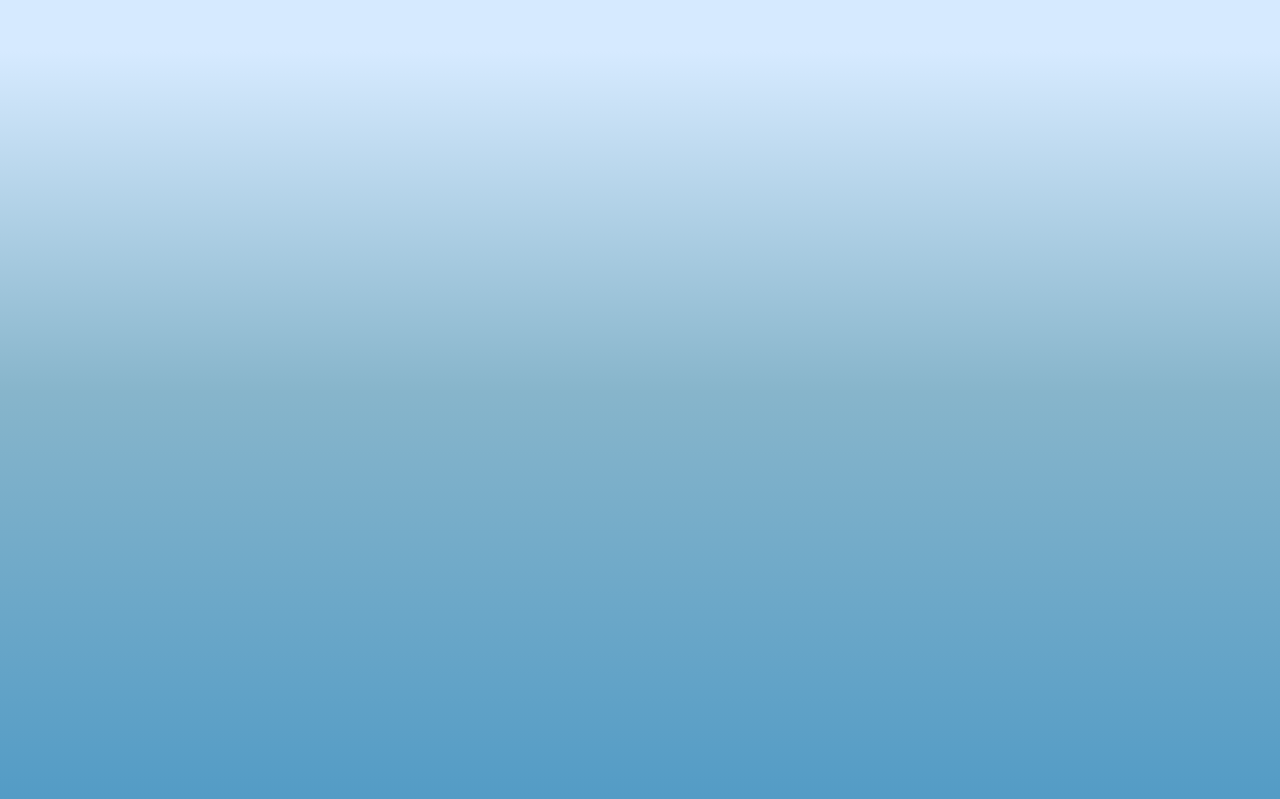
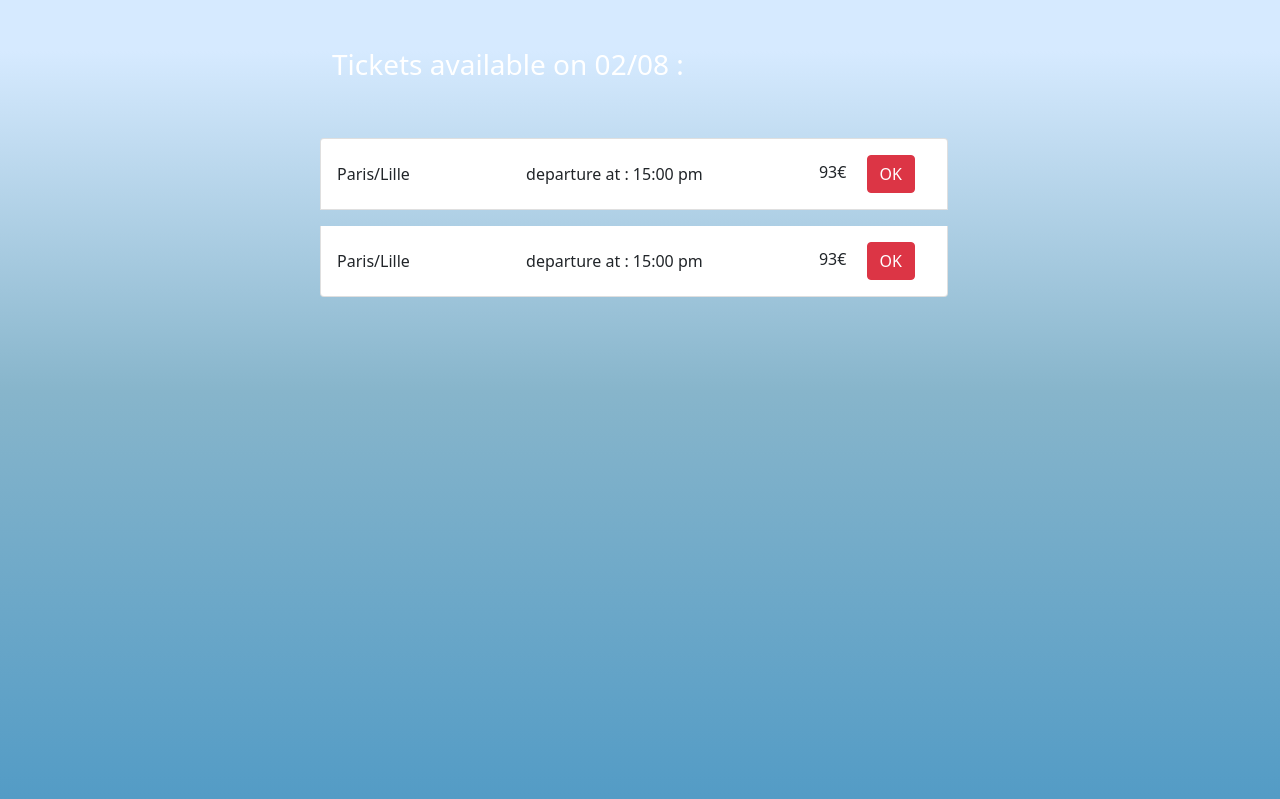
Before and after one commit to AlexismlaWeb/TICKETAC, a Node server app: template views/trips.ejs in a window 1280 px wide. Shown: the part 57-856 px from the top of the page. Run offline with Node 20, Linux system fonts and the light colour scheme; the template is opened without the code that fills it, so the values that code supplies are empty; some libraries are stand-ins or nearby versions.

Commit message:
trips-list page

```diff
--- a/public/stylesheets/style.css
+++ b/public/stylesheets/style.css
@@ -27,13 +27,20 @@ a {
 
 .home {
   color: #FFFFFF;
-  padding-top: 20px;
-  padding-bottom: 20px;
   min-height: 100vh;
   display: flex;
   align-items: center;
   justify-content: center;
 }
+
+.list{
+  color: #FFFFFF;
+  min-height: 100vh;
+  display: flex;
+  flex-direction: column;
+  align-items: center;
+}
+
 
 .footer{
   display: flex;
--- a/routes/index.js
+++ b/routes/index.js
@@ -18,7 +18,7 @@ router.get('/home', function(req, res, next) {
 });
 
 
-router.post('/trips-list', function(req,res,next){
+router.get('/trips-list', function(req,res,next){
 
   res.render('trips');
 });
--- a/views/trips.ejs
+++ b/views/trips.ejs
@@ -9,9 +9,31 @@
 
 <body>
     <%- include('header')%>
-    <div class="home">
-        <div class="row">
-
+    <div class="list">
+        <div class="row col-6">
+            <div class="mt-5 mb-5 text-white"><h3>Tickets available on 02/08 :</h3></div>
+            <ul class="list-group">
+                <li class="list-group-item d-flex justify-content-between align-items-center mb-3 p-3">
+                    <span class="pop">Paris/Lille</span>
+                    <div>
+                     <span>departure at : 15:00 pm</span>
+                    </div>
+                    <div>
+                        <span class="me-3">93€</span>
+                        <button type="submit" class="btn btn-danger me-3">OK</button>
+                    </div>
+                  </li>
+                  <li class="list-group-item d-flex justify-content-between align-items-center p-3">
+                    <span class="pop">Paris/Lille</span>
+                    <div>
+                     <span>departure at : 15:00 pm</span>
+                    </div>
+                    <div>
+                        <span class="me-3">93€</span>
+                        <button type="submit" class="btn btn-danger me-3">OK</button>
+                    </div>
+                  </li>
+              </ul>
     </div>
     </div>
     <%-include('footer')%>
```
